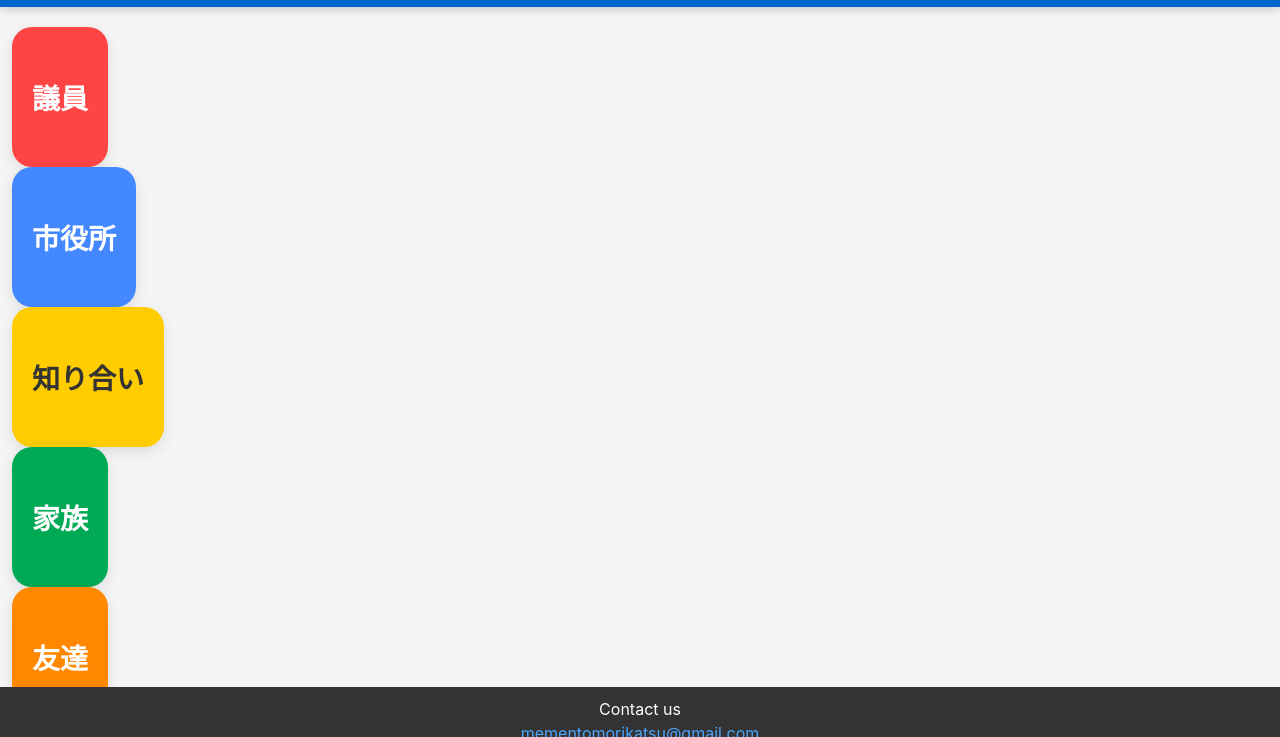
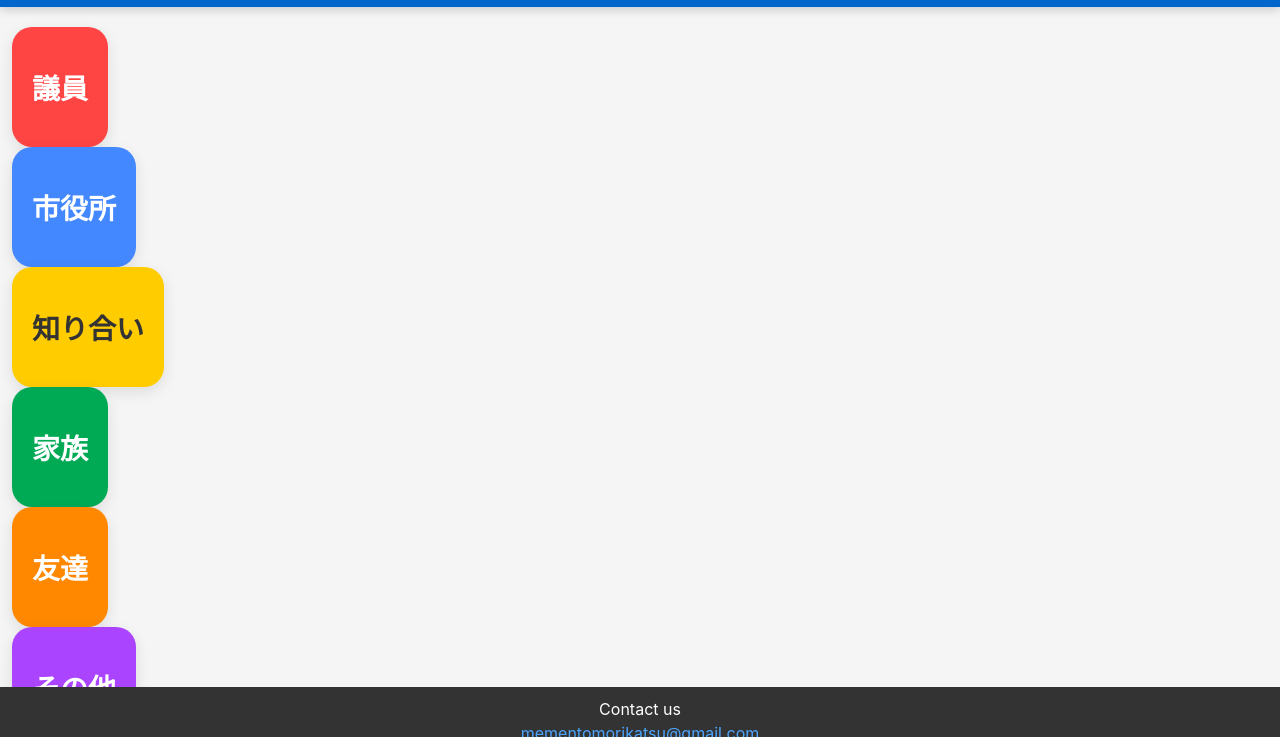
Before and after one commit to mauricedeschamps/telephonlist, a plain HTML site: page index.html in a window 1280 px wide. Shown: the part 63-800 px from the top of the page. Drawn offline with Linux system fonts and the light colour scheme.

Commit message:
index.html の更新

```diff
--- a/index.html
+++ b/index.html
@@ -83,7 +83,7 @@
             text-align: center;
             padding: 20px;
             height: 100%;
-            min-height: 140px;
+            min-height: 120px;
         }
 
         .category-btn[data-category="議員"] { background: #FF4444; color: white; }
```
